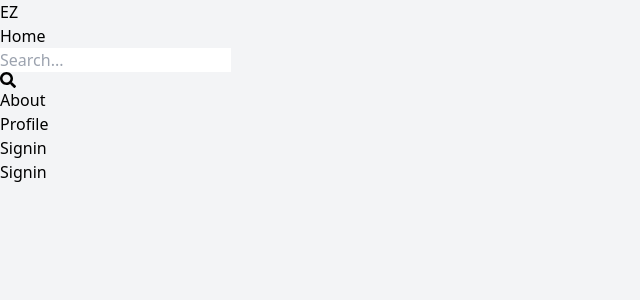
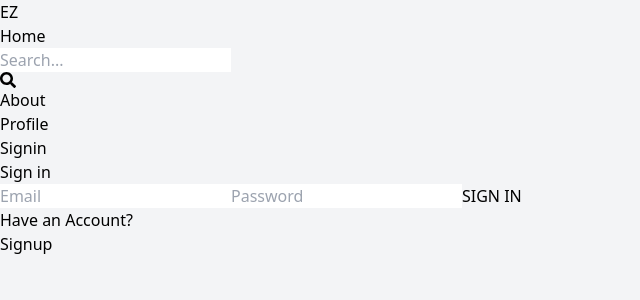
Before and after one commit to ramandeepformay/EZHome, a React (Vite) app in the folder frontend/: page /signin in a window 1280 px wide. Shown: the top 300 px of the page, without its empty margins (0-640 px from the left). Built offline with nearby package versions, Linux system fonts and the light colour scheme.

Commit message:
sign in page has been added

```diff
--- a/frontend/src/pages/Signin.jsx
+++ b/frontend/src/pages/Signin.jsx
@@ -1,9 +1,77 @@
-import React from 'react'
+import React, { useState } from 'react'
+import Spinner from '../assets/spinner'
+import { useNavigate, Link } from 'react-router-dom'
 
 const Signin = () => {
+  const navigate = useNavigate()
+  const [loading, setLoading] = useState(false)
+  const [error, setError] = useState(null)
+  const [val, setVal] = useState({ email: "", password: "" })
+
+  const handleChange = (e) => {
+    setVal({ ...val, [e.target.id]: e.target.value })
+  }
+
+  const handleSubmit = async (e) => {
+    try {
+      setLoading(true)
+      e.preventDefault()
+      const res = await fetch("http://localhost:3006/api/auth/signin", {
+        method: "POST",
+        headers: {
+          'Accept': 'application/json',
+          'Content-Type': 'application/json'
+        },
+        body: JSON.stringify(val)
+      })
+
+      const dataResponse = await res.json()
+      if (dataResponse.success === false) {
+        setLoading(false)
+        setError(dataResponse.message)
+        setVal({ email: "", password: "" })
+        return;
+      }
+      setLoading(false)
+      setError(null)
+      setVal({ email: "", password: "" })
+      navigate("/home")
+
+    } catch (e) {
+      setLoading(false)
+      setError(dataResponse.message)
+    }
+  }
+
   return (
-    <div>
-      Signin
+    <div className='w-3/4 sm:max-w-lg mx-auto p-2'>
+      <div className='text-center my-7 font-semibold text-2xl'>
+        <h2>Sign in</h2>
+      </div>
+      <form onSubmit={handleSubmit} className='flex flex-col gap-4 '>
+        <input type="email" placeholder="Email" className='p-2 rounded-md border focus:outline-none shadow-sm' id="email"
+          value={val.email}
+          onChange={handleChange} />
+        <input type="password" placeholder="Password" className='p-2 rounded-md border  focus:outline-none shadow-sm' id="password"
+          value={val.password}
+          onChange={handleChange} />
+        <button className='text-lg bg-neutral-400 rounded-md p-2 border uppercase hover:opacity-85 font-semibold'>
+          <div className='flex justify-center items-center'>
+            <div>SIGN IN </div>
+            <div>{loading ? <Spinner /> : null}</div>
+          </div>
+        </button>
+      </form>
+      <div className='flex justify-center gap-2 my-2'>
+
+        <div> Have an Account? </div>
+        <Link to={"/signup"}>
+          <div className='font-semibold hover:opacity-75 cursor-pointer underline'>Signup</div>
+        </Link>
+      </div>
+      <div>
+        {error&&<p className='text-red-500 text-center'>{error}</p>}
+      </div>
     </div>
   )
 }
--- a/frontend/src/pages/Signup.jsx
+++ b/frontend/src/pages/Signup.jsx
@@ -4,42 +4,38 @@ import { useNavigate, Link } from 'react-router-dom'
 
 const Signup = () => {
   const navigate = useNavigate()
-  const [data, setData] = useState({})
   const [loading, setLoading] = useState(false)
   const [error, setError] = useState(null)
-  const [val, setVal] = useState()
+  const [val, setVal] = useState({ email: "", username: "", password: "" })
   const handleChange = (e) => {
-    setData({ ...data, [e.target.id]: e.target.value })
+    setVal({ ...val, [e.target.id]: e.target.value })
   }
 
   const handleSubmit = async (e) => {
-    try{
+    try {
+      e.preventDefault()
       setLoading(true)
-      e.preventDefault()
-      console.log(data)
       const res = await fetch("http://localhost:3006/api/auth/signup", {
         method: "POST",
         headers: {
           'Accept': 'application/json',
           'Content-Type': 'application/json'
         },
-        body: JSON.stringify(data)
+        body: JSON.stringify(val)
       })
-
       const dataResponse = await res.json()
-      console.log(dataResponse)
       if (dataResponse.success === false) {
         setLoading(false)
         setError(dataResponse.message)
-        setVal("")
+        setVal({ email: "", password: "", username: "" })
         return;
       }
       setLoading(false)
       setError(null)
-      setVal("")
+      setVal({ email: "", password: "", username: "" })
       navigate("/signin")
 
-    }catch(e){
+    } catch (e) {
       setLoading(false)
       setError(dataResponse.message)
     }
@@ -53,13 +49,13 @@ const Signup = () => {
       </div>
       <form onSubmit={handleSubmit} className='flex flex-col gap-4 '>
         <input type="text" placeholder="Username" className='p-2 rounded-md border focus:outline-none shadow-sm' id="username"
-        value={val}
+          value={val.username}
           onChange={handleChange} />
         <input type="email" placeholder="Email" className='p-2 rounded-md border focus:outline-none shadow-sm' id="email"
-          value={val}
+          value={val.email}
           onChange={handleChange} />
         <input type="password" placeholder="Password" className='p-2 rounded-md border  focus:outline-none shadow-sm' id="password"
-          value={val}
+          value={val.password}
           onChange={handleChange} />
         <button className='text-lg bg-neutral-400 rounded-md p-2 border uppercase hover:opacity-85 font-semibold'>
           <div className='flex justify-center items-center'>
@@ -68,17 +64,15 @@ const Signup = () => {
           </div>
         </button>
       </form>
+
       <div className='flex justify-center gap-2 my-2'>
-
         <div> Have an Account? </div>
-        <Link to ={"/signin"}>
+        <Link to={"/signin"}>
           <div className='font-semibold hover:opacity-75 cursor-pointer underline'>Signin</div>
         </Link>
-
-
       </div>
       <div>
-        <p className='text-red-500 text-center'>{error}</p>
+        {error && <p className='text-red-500 text-center'>{error}</p>}
       </div>
     </div>
   )
```
Also changed, not shown: 1 other file (tests, documents, lock files or other folders).
